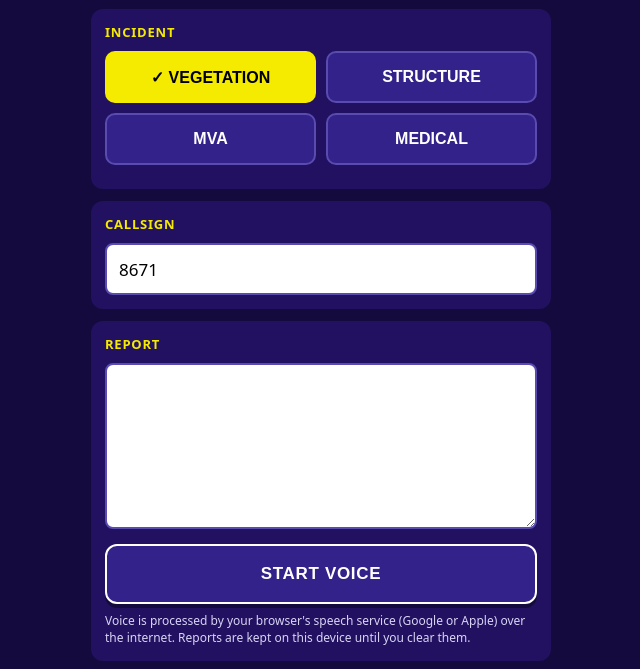
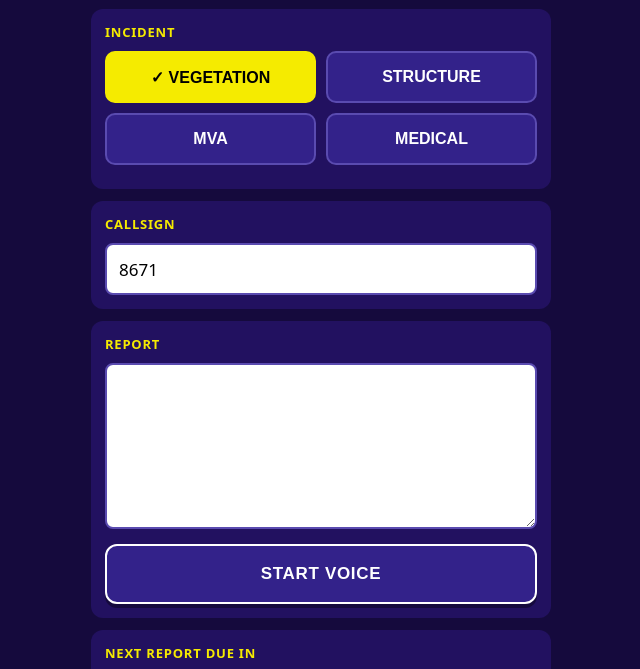
Before and after one commit to bushsaffa/FENZ-SitRep-Helper-App, a plain HTML site: page index.html in a window 1280 px wide. Shown: the part 102-771 px from the top of the page, without its empty margins (319-959 px from the left). Drawn offline with Linux system fonts and the light colour scheme.

Commit message:
Add files via upload

```diff
--- a/index.html
+++ b/index.html
@@ -39,7 +39,6 @@
     <textarea id="transcript" rows="6"></textarea>
     <button class="btn grey" id="micBtn">START VOICE</button>
     <div class="note" id="micStatus"></div>
-    <div class="note">Voice is processed by your browser's speech service (Google or Apple) over the internet. Reports are kept on this device until you clear them.</div>
   </section>
 
   <section class="alert" id="vitalBox" hidden>
```
